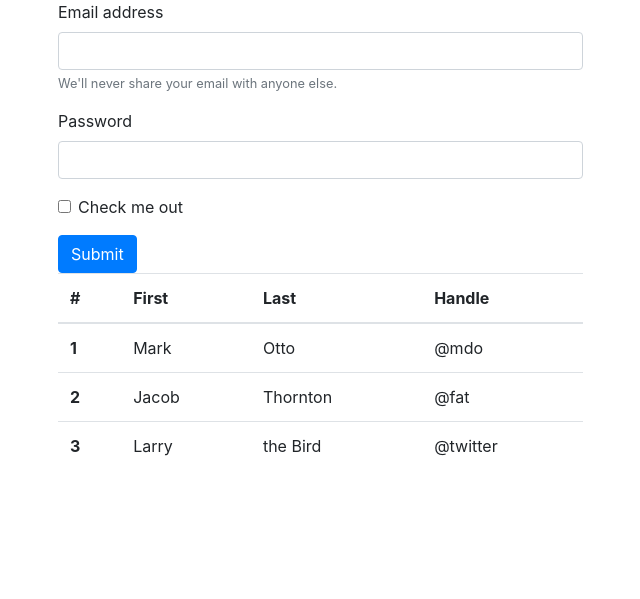
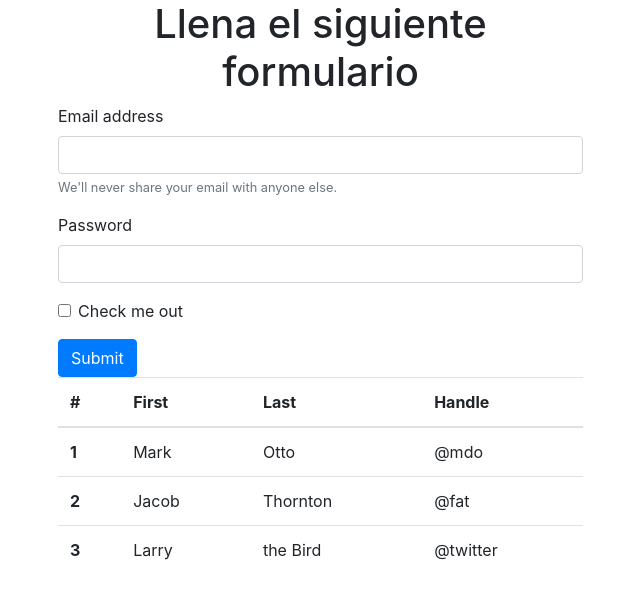
Before and after one commit to juliandrojas/crudFlaskMySQL, a Flask app: page / in a window 1280 px wide. Shown: the top 599 px of the page, without its empty margins (42-682 px from the left). Run offline with Flask 2, Linux system fonts and the light colour scheme; some libraries are stand-ins or nearby versions.

Commit message:
Stilyzing the frontend.

```diff
--- a/Templates/index.html
+++ b/Templates/index.html
@@ -15,6 +15,7 @@
             <!-- Formulario y sección de vista de los registros -->
             <div class="col-xl-6 col-md-6">
                 <form>
+                    <h1 class="text-center">Llena el siguiente formulario</h1>
                     <div class="form-group">
                         <label for="exampleInputEmail1">Email address</label>
                         <input type="email" class="form-control" id="exampleInputEmail1" aria-describedby="emailHelp">
@@ -31,7 +32,7 @@
                     <button type="submit" class="btn btn-primary">Submit</button>
                 </form>
             </div>
-            <div class="col-xl-6">
+            <div class="col-md-6">
                 <table class="table">
                     <thead>
                         <tr>
```
